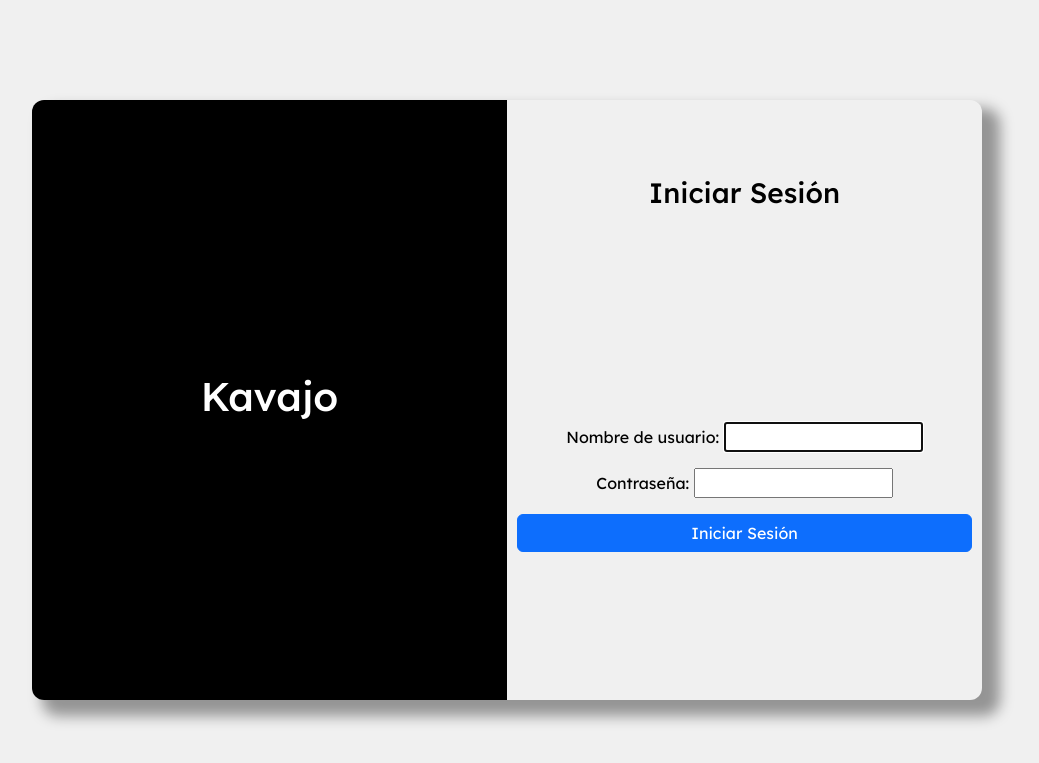
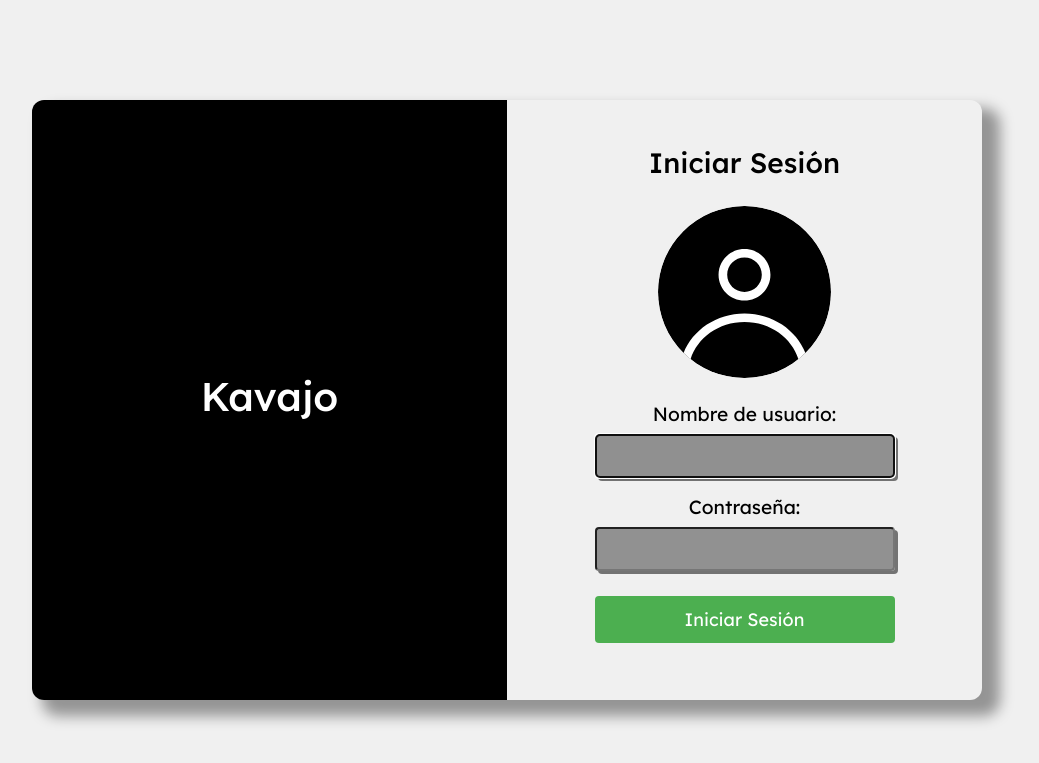
Before and after one commit to OscarNR7/CRM, a Django app: page /signin/ in a window 1280 px wide. Shown: the top 763 px of the page, without its empty margins (133-1172 px from the left). Run offline with Django 5.2, Linux system fonts and the light colour scheme.

Commit message:
Login Actualizado Final

```diff
--- a/usuarios/static/css/login.css
+++ b/usuarios/static/css/login.css
@@ -35,7 +35,7 @@ body {
   box-sizing: border-box; /* Incluir padding en el cálculo del ancho y altura */
 }
 
-.loginLogo{
+.loginLogo {
   display: flex;
   background-color: black;
   height: 100%;
@@ -46,18 +46,17 @@ body {
   justify-content: center;
 }
 
-.loginForm{
+.loginForm {
   display: flex;
   height: 100%;
   width: 50%;
   align-items: center;
   flex-direction: column;
-
-    padding: 10px;
+  padding: 30px;
 }
-
+/*
 .logH{
-    height: 30%;
+    height: 20%;
     width: 100%;
     color: black;
     display: flex;
@@ -66,23 +65,175 @@ body {
     justify-content: center;
     align-items: center;
 }
+.logAva{
+    display: flex;
+    height: 30%;
+    width: 100%;
+    align-items: center;
+    flex-direction: column;
+}
+
+#imgUser{
+    height: 100%;
+}
 .logF{
-    height: 70%;
+    height: 50%;
     width: 100%;
 }
 form{
     height: 100%;
     display: flex;
     flex-direction: column;
+}
+
+.logF p{
+    color: black !important;
+    display: flex;
+    flex-direction: column;
+    height: 30%;
+}
+
+.botonSum{
+    display: flex;
+    flex-direction: column;
+    height: 30%;
+    width: 100%;
+    align-items: center;
+    padding: 10px;
+}
+
+.btnIni{
+    width: 60%;
+    height: 100%;
+}
+
+#imgUser{
+
+}
+
+*/
+
+/* Estilo para el formulario de login */
+
+/* Encabezado del formulario */
+.logH {
+  height: 10%;
+  width: 100%;
+  display: flex;
+  align-items: center;
+  flex-direction: column;
+  justify-content: center;
+}
+.logH h3 {
+  margin-top: 20px;
+  color: #000000;
+}
+
+.logAva {
+  height: 40%;
+  display: flex;
+  flex-direction: column;
   align-items: center;
   justify-content: center;
 }
 
-.logF p{
-    color: black !important;
+/* Imagen de avatar */
+.logAva img {
+  height: 80%;
+  border-radius: 50%;
+  object-fit: cover;
+  margin: 20px;
 }
 
-.botonSum,.botonSum>button{
-    width:  100%;
+.logF {
+    height: 50%;
+    width: 100%;
+    display: flex;
+    flex-direction: column;
+    align-items: center;
+    justify-content: center;
+}
 
+/* Estilo de los elementos p y el formulario */
+.logF form {
+    width: 100%;
+    height: 100%;
+    display: flex;
+    flex-direction: column;
+    align-items: center;
 }
+
+.logF form p {
+  display: flex;
+  flex-direction: column;
+  margin-bottom: 15px;
+  align-items: center;
+  width: 100%;
+}
+
+/* Etiquetas y campos de entrada */
+.logF form label {
+    font-size: larger;
+    margin-bottom: 5px;
+    color: #000000;
+}
+
+form input {
+    background: #696969b3;
+    box-shadow: 3px 3px #00000085;
+    text-decoration: none;
+}
+
+
+.logF form input[type="text"],
+.logF form input[type="password"] {
+    width: 100%;
+    max-width: 300px;
+    padding: 8px;
+    border-radius: 4px;
+}
+
+.botonSum {
+    width: 100%;
+    display: flex;
+    padding: 10px;
+    align-items: center;
+    flex-direction: column;
+}
+
+/* Botón de envío */
+.botonSum button {
+    width: 100%;
+    max-width: 300px;
+    padding: 10px;
+    background-color: #4caf50;
+    color: white;
+    border: none;
+    border-radius: 4px;
+    cursor: pointer;
+    font-size: large;
+}
+
+.botonSum button:hover {
+  background-color: #45a049;
+}
+
+/* Diseño responsivo */
+@media (max-width: 400px) {
+  .loginForm {
+    padding: 15px;
+  }
+
+  .logH h3 {
+    font-size: 20px;
+  }
+
+  .logAva img {
+    width: 80px;
+    height: 80px;
+  }
+
+  .botonSum button {
+    font-size: 14px;
+  }
+}
--- a/usuarios/templates/login/signin.html
+++ b/usuarios/templates/login/signin.html
@@ -1,10 +1,13 @@
 {% extends 'layouts/login_base.html' %}
-
+{% load static %}
 {% block titulo %}Iniciar Sesión{% endblock %}
 
 {% block content %}
     <div class="logH">
         <h3 id="IniciarS" class="text-center">Iniciar Sesión</h3>
+    </div>
+    <div class="logAva">
+        <img src="{% static 'img/avatar.svg' %}" alt="" id="imgUser">
     </div>
     <div class="logF">
         <form method="post">
@@ -18,7 +21,7 @@
             {% endif %}
             {{ form.as_p }}
             <div class="botonSum">
-                <button type="submit" class="btn btn-primary">Iniciar Sesión</button>
+                <button type="submit" class="btnIni">Iniciar Sesión</button>
             </div>
         </form>
         <!-- <div class="text-center">
```
Also changed, not shown: usuarios/static/img/avatar.svg (added), usuarios/static/img/user.png (added). Lines whose indentation alone changed are shown as unchanged.
